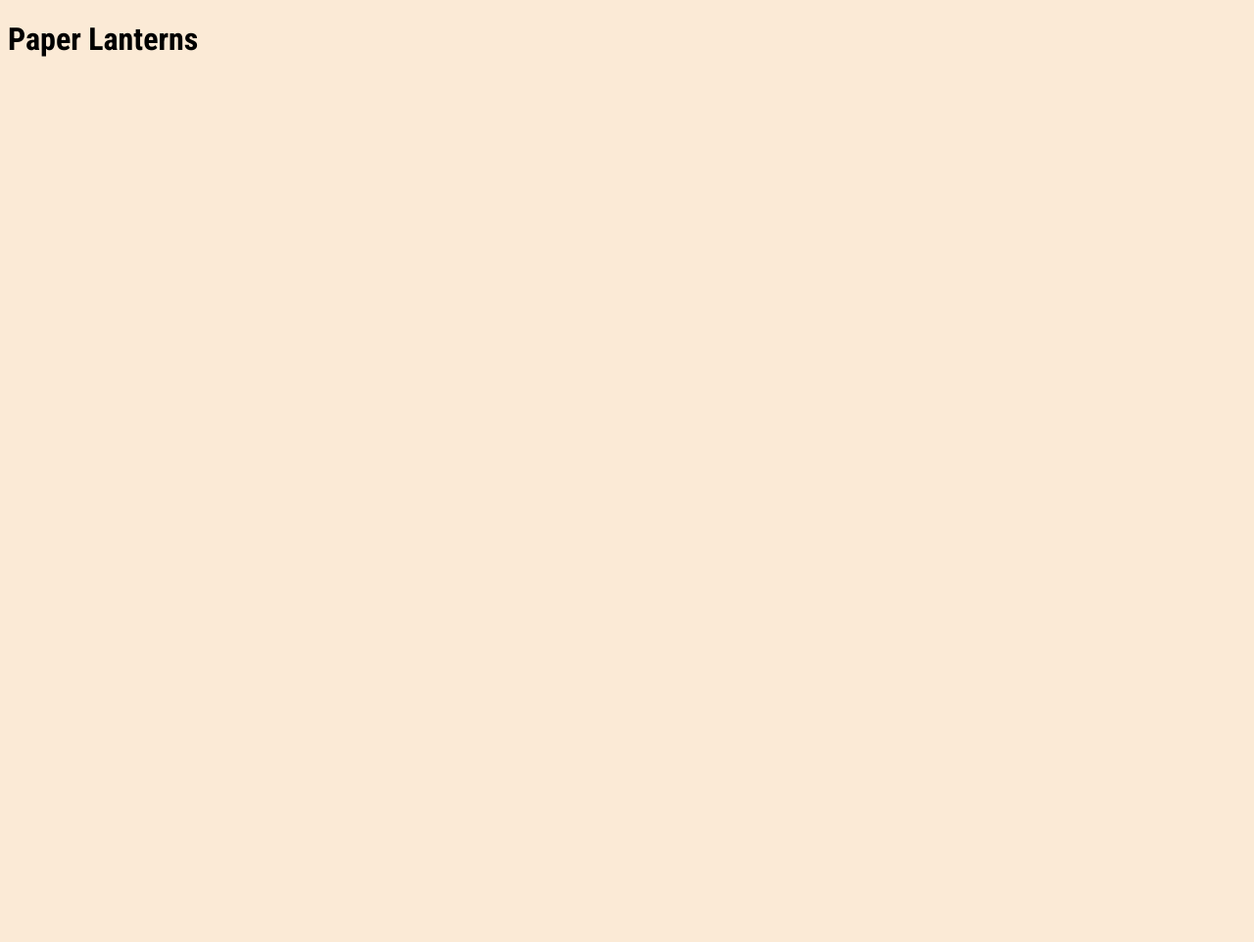
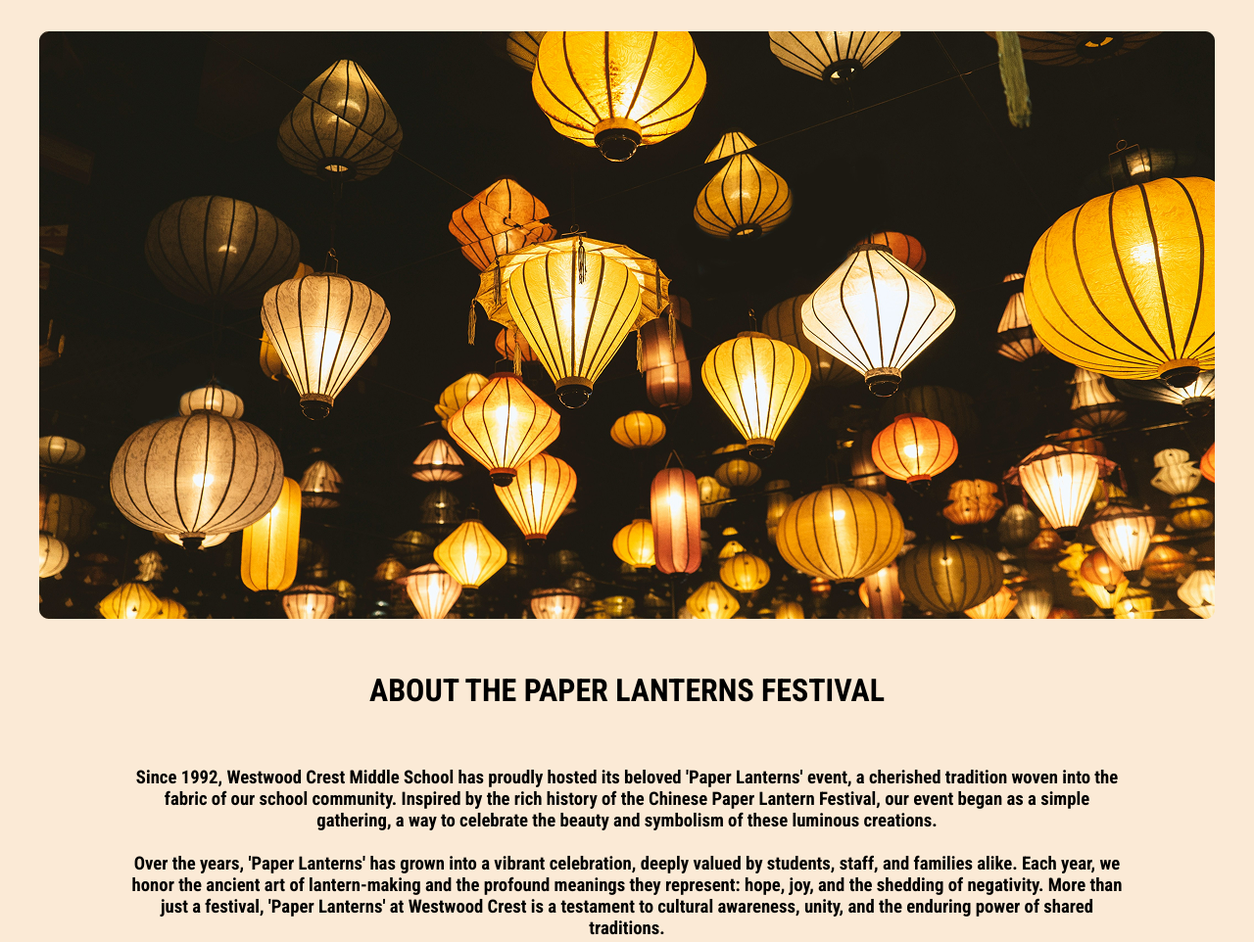
Before and after one commit to IT3Bsk1/community-event-team-2, a plain HTML site: page index.html in a window 1280 px wide. Shown: the whole page at 98% size. Before the commit the page ends 800 px from the top, so only its background shows below. Drawn offline with Linux system fonts and the light colour scheme.

Commit message:
Ukol2Cvic4CIRTEK

```diff
--- a/index.html
+++ b/index.html
@@ -13,8 +13,20 @@
     />
   </head>
   <body>
-    <header>
-      <h1>Paper Lanterns</h1>
-    </header>
-  </body>
+    <div class="center">
+      <img src="Untitled/96d0b32a-f976-42f4-8a0b-a7874652f742.png" alt="nejde">
+          <h1 class="text">ABOUT THE PAPER LANTERNS FESTIVAL</h1>
+      <br>
+      <h3>Since 1992, Westwood Crest Middle School has proudly hosted its beloved 'Paper Lanterns' event, a cherished tradition woven into the <br>
+      fabric of our school community. Inspired by the rich history of the Chinese Paper Lantern Festival, our event began as a simple <br>
+      gathering, a way to celebrate the beauty and symbolism of these luminous creations. <br>
+<br>
+Over the years, 'Paper Lanterns' has grown into a vibrant celebration, deeply valued by students, staff, and families alike. Each year, we <br>
+honor the ancient art of lantern-making and the profound meanings they represent: hope, joy, and the shedding of negativity. More than <br>
+just a festival, 'Paper Lanterns' at Westwood Crest is a testament to cultural awareness, unity, and the enduring power of shared <br>
+ traditions.
+  </h3>
+</div>
+
+   </body>
 </html>
--- a/style.css
+++ b/style.css
@@ -1,9 +1,16 @@
-
 :root {
   --brand-beige: #FBEAD6;
 }
 
 body {
  background-color: var(--brand-beige);
- font-family: "Roboto Condensed", sans-serif;
+font-family: "Roboto Condensed";
 }
+.center{
+  text-align: center;
+  margin: 0 auto;
+  padding: 1.5rem;
+}
+.text{
+  margin-top: 50px;
+}
```
Also changed, not shown: Image (1).png (added), Image.png (added), Untitled/96d0b32a-f976-42f4-8a0b-a7874652f742.png (added), 1 other file.
